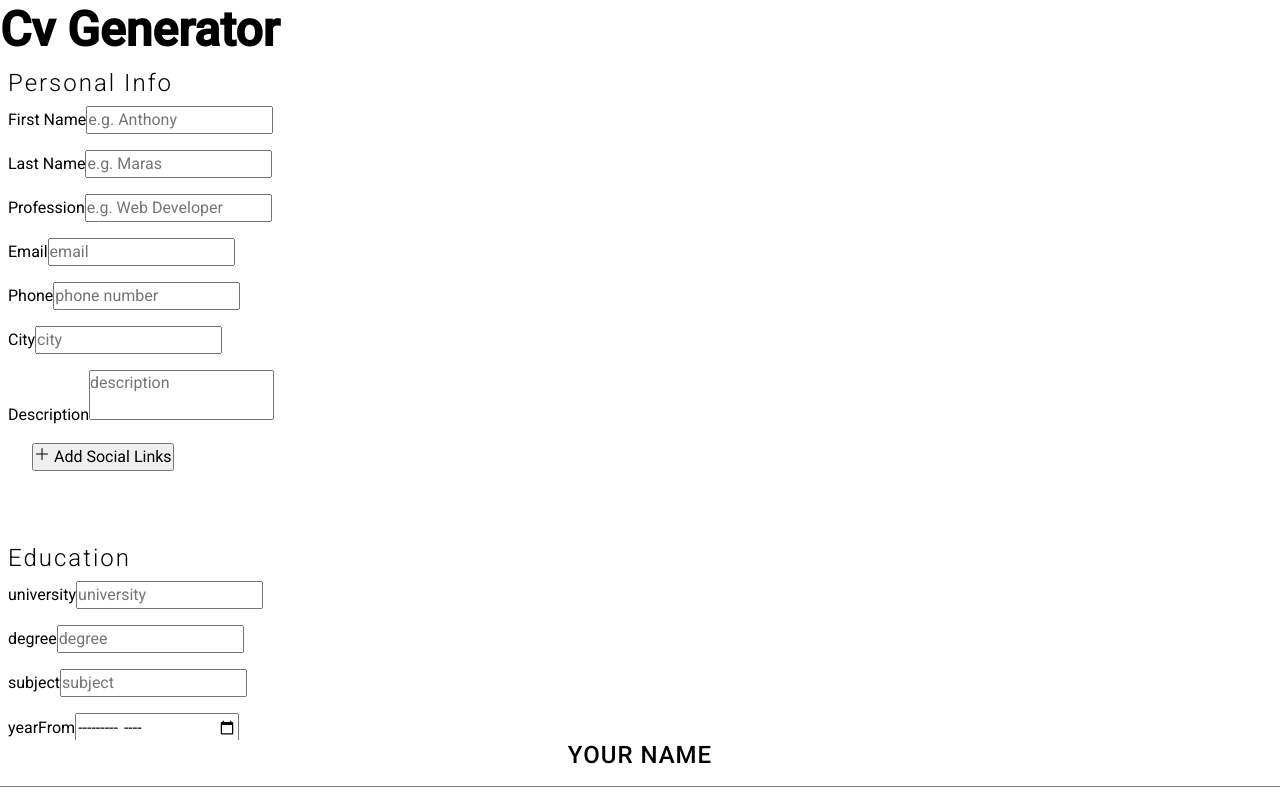
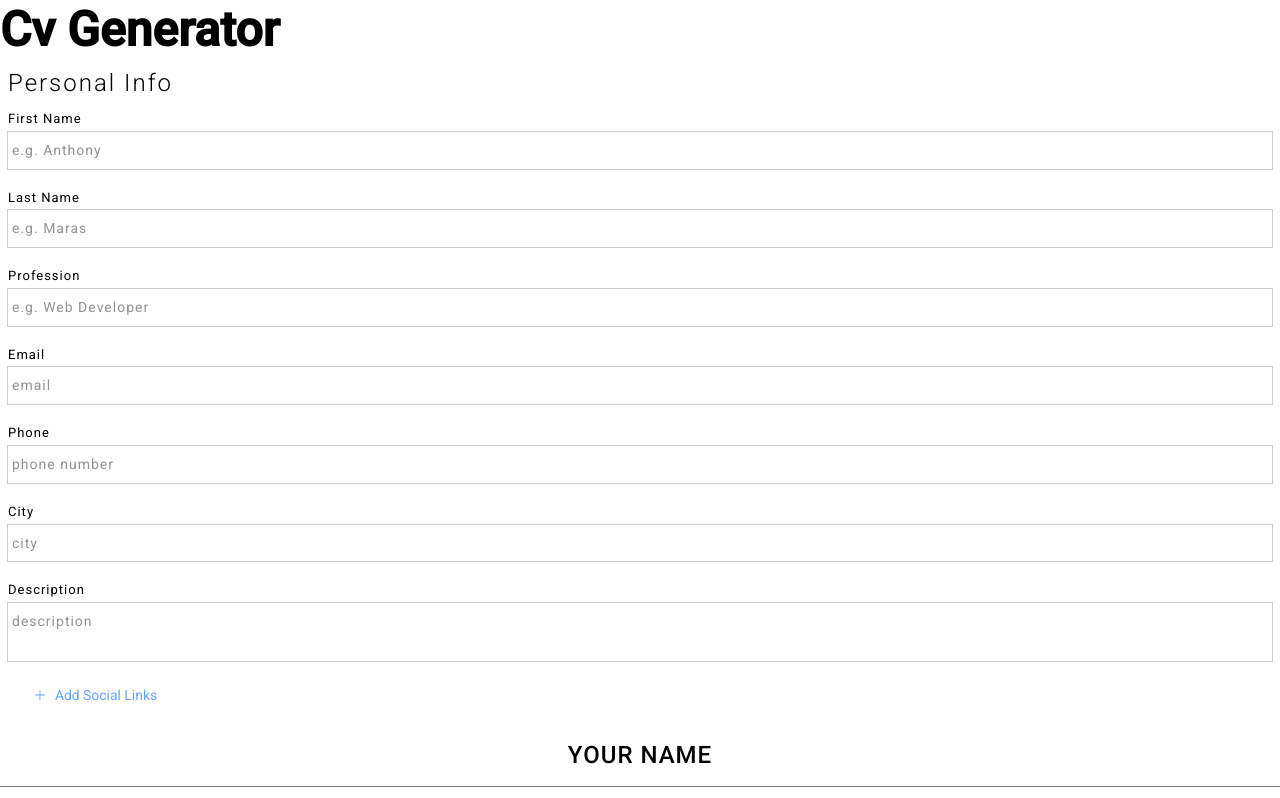
Before and after one commit to anmaras/cv-project, a React (Create React App) app: page / in a window 1280 px wide. Shown: the top 798 px of the page. Built offline with nearby package versions, Linux system fonts and the light colour scheme.

Commit message:
add global styles

```diff
--- a/src/index.css
+++ b/src/index.css
@@ -4,6 +4,12 @@
   box-sizing: border-box;
   margin: 0;
   padding: 0;
+}
+
+:root {
+  --blue-color: #95c3fe;
+  --darker-blue-color: #62a6ff;
+  --light-grey: #ccc;
 }
 
 h1,
@@ -66,12 +72,96 @@ body {
   align-content: center;
 }
 
-header {
-}
-
 main {
   display: grid;
   grid-template-rows: 1fr 1fr;
+}
+
+label {
+  display: inline-block;
+  font-size: 0.813rem;
+  letter-spacing: 1px;
+  text-transform: capitalize;
+  margin-bottom: 0.2rem;
+}
+
+input,
+textarea {
+  border: 0;
+  outline: thin solid #ccc;
+  font-size: 0.87rem;
+}
+
+input:focus,
+textarea:focus {
+  outline-width: thin;
+  outline-color: var(--blue-color);
+  caret-color: var(--blue-color);
+}
+
+input[type='checkbox'] {
+  outline: 0;
+}
+
+/* when focus on input select its label */
+form div:has(input:focus) > label,
+li div:has(input:focus) > label,
+li div:has(textarea:focus) > label,
+div:has(textarea:focus) > label {
+  color: var(--darker-blue-color);
+}
+
+button {
+  width: fit-content;
+}
+
+input,
+textarea,
+select {
+  width: 100%;
+  padding-block: 0.5rem;
+  padding-inline: 0.25rem;
+}
+
+select {
+  border: 0;
+  padding-block: calc(0.5rem + 2px);
+  outline: thin solid #ccc;
+  font-size: 0.87rem;
+}
+
+.btn-style-1 {
+  border: thin solid white;
+  background-color: transparent;
+  color: var(--darker-blue-color);
+  font-size: 0.87rem;
+  cursor: pointer;
+  text-transform: capitalize;
+  display: flex;
+  align-items: center;
+  gap: 0.5rem;
+}
+
+.btn-style-1:focus {
+  outline: 0;
+  border-bottom: thin dotted var(--blue-color);
+}
+
+::placeholder {
+  font-size: 0.875rem;
+  color: rgb(146, 146, 146);
+  letter-spacing: 1px;
+}
+
+fieldset {
+  border: thin solid var(--light-grey);
+  padding-inline: 1rem;
+  padding-block: 0.5rem;
+}
+
+legend {
+  padding-inline: 0.2rem;
+  font-size: 0.87rem;
 }
 
 @media (min-width: 1440px) {
@@ -79,6 +169,11 @@ main {
     grid-template-columns: 1fr 1fr;
     grid-template-rows: 1fr;
   }
+  fieldset {
+    border: thin solid var(--light-grey);
+    padding: 1rem;
+    margin-inline: 2rem;
+  }
 }
 
 footer {
```
